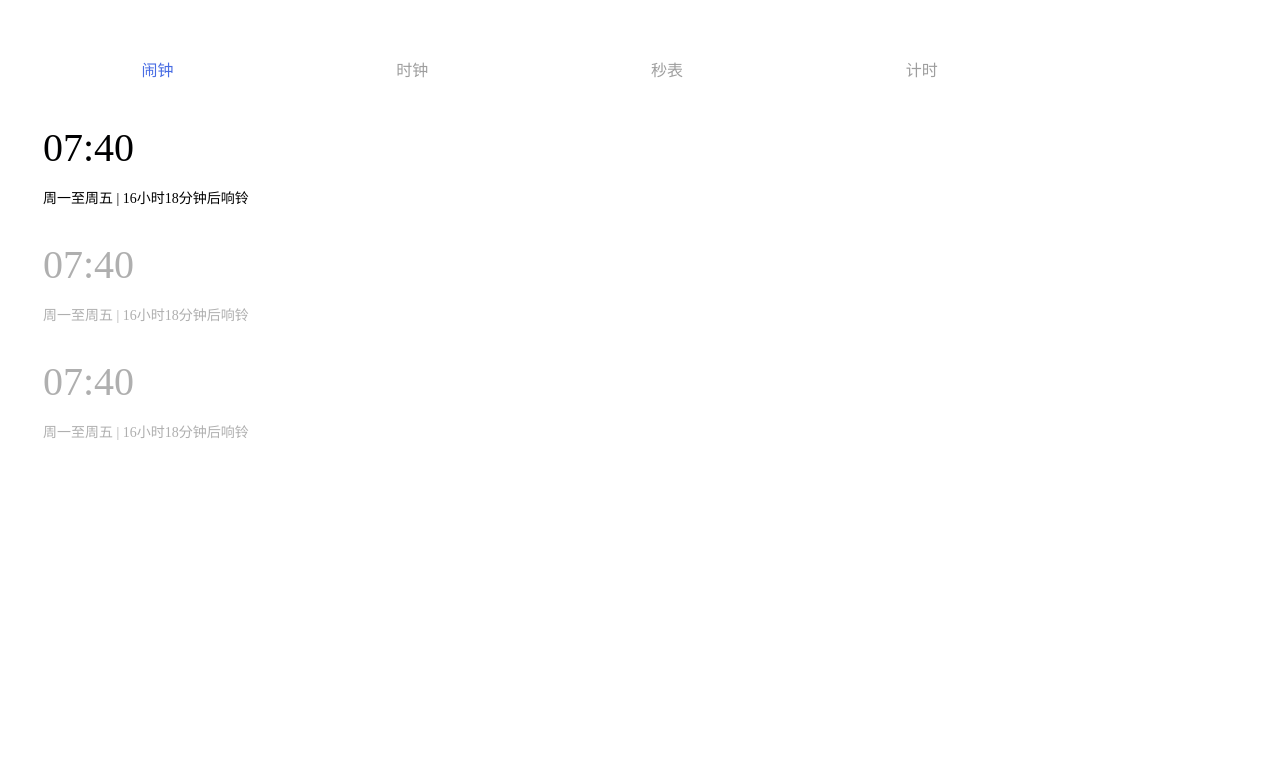
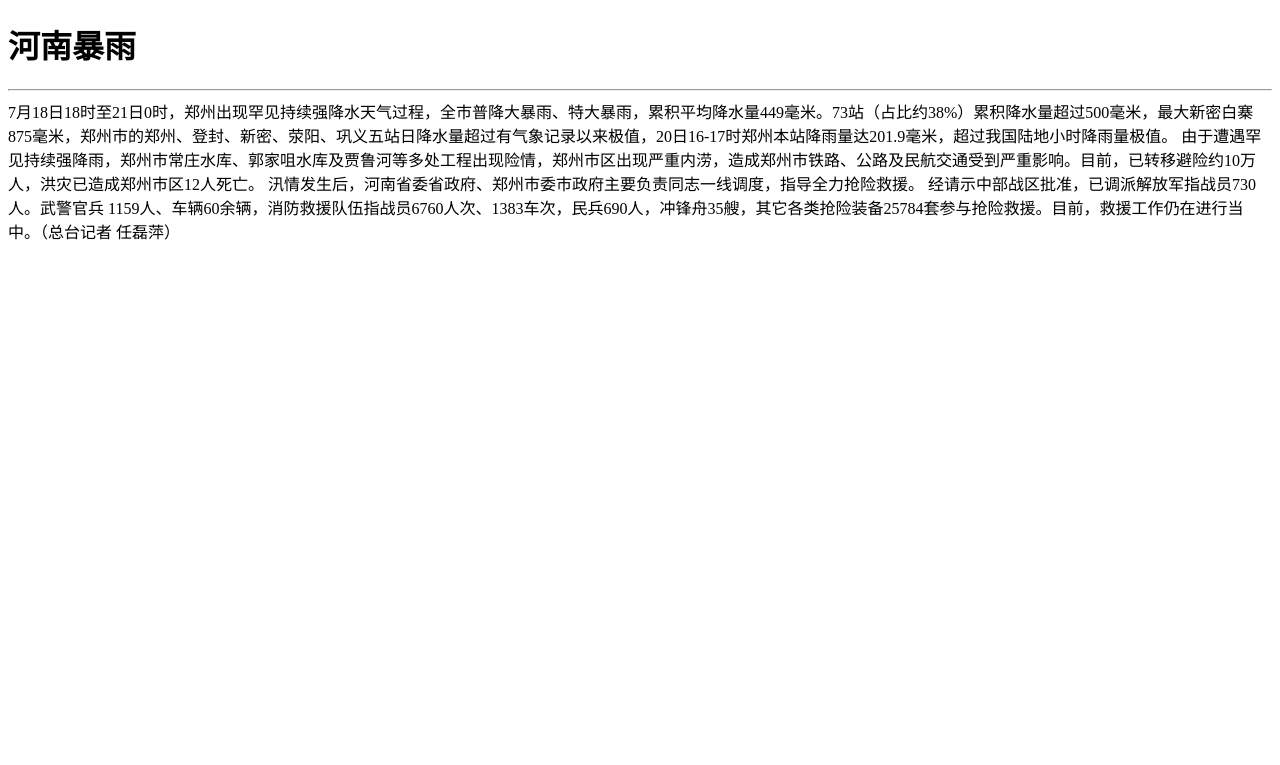
Before and after one commit to 123xms/home.github.io, a plain HTML site: page index.html in a window 1280 px wide. Drawn offline with Linux system fonts and the light colour scheme.

Commit message:
Update index.html

```diff
--- a/index.html
+++ b/index.html
@@ -6,99 +6,14 @@
     <meta http-equiv="X-UA-Compatible" content="IE=edge">
     <meta name="viewport" content="width=device-width, initial-scale=1.0">
     <title>Document</title>
-    <style>
-        .nav{
-            display: flex;
-            justify-content: space-around;
-            align-items: center;
-            list-style: none;
-            font-size: 16px;
-            color: #9e9e9e;
-            margin-top: 57px;
-            padding-left: 22px;
-        }
-        .first{
-            color: #486ce3;
-        }
-        .list{
-            margin-top: 43px;
-            padding-left: 35px;
-        }
-        .list li{
-            display: flex;
-            align-items: center;
-            margin-top: 34px;
-        }
-        .list .left .time{
-            font-size: 40px;
-            color: #000001;
-        }
-        .list .left .ring{
-            margin-top: 16px;
-            font-size: 14px;
-            color: #000000;
-        }
-        .list .btn{
-            margin-left: 49px;
-        }
-        .list .gray .left .time, .list .gray .left .ring{
-            color: #afafaf;
-        }
-        .footer-btn{
-            position: fixed;
-            right: 38px;
-            bottom: 38px;
-        }
-        .footer-btn .btn-left{
-            margin-right: 29px;
-        }
-    </style>
-</head>
-<body>
-    <nav>
-        <ul class="nav">
-            <li class="first">闹钟</li>
-            <li>时钟</li>
-            <li>秒表</li>
-            <li>计时</li>
-            <li>
-                <img height="22" src="./imgs/形状 3.png" alt="" srcset="">
-            </li>
-        </ul>
-    </nav>
-    <ul class="list">
-        <li>
-            <div class="left">
-                <div class="time">07:40</div>
-                <div class="ring">周一至周五 | 16小时18分钟后响铃 </div>
-            </div>
-            <div class="btn">
-               <img src="./imgs/开.png" alt="" width="50">
-            </div>
-        </li>
-        <li class="gray">
-            <div class="left">
-                <div class="time">07:40</div>
-                <div class="ring">周一至周五 | 16小时18分钟后响铃 </div>
-            </div>
-            <div class="btn">
-               <img src="./imgs/关.png" alt="" width="50">
-            </div>
-        </li>
-        <li class="gray">
-            <div class="left">
-                <div class="time">07:40</div>
-                <div class="ring">周一至周五 | 16小时18分钟后响铃 </div>
-            </div>
-            <div class="btn">
-               <img src="./imgs/关.png" alt="" width="50">
-            </div>
-        </li>
-    </ul>
+ <h1>河南暴雨</h1>
+ <hr>
+ 7月18日18时至21日0时，郑州出现罕见持续强降水天气过程，全市普降大暴雨、特大暴雨，累积平均降水量449毫米。73站（占比约38%）累积降水量超过500毫米，最大新密白寨875毫米，郑州市的郑州、登封、新密、荥阳、巩义五站日降水量超过有气象记录以来极值，20日16-17时郑州本站降雨量达201.9毫米，超过我国陆地小时降雨量极值。
 
-    <div class="footer-btn">
-        <img class="btn-left" src="./imgs/形状1.png" alt="" width="50">
-        <img src="./imgs/形状2.png" alt="" width="50">
-    </div>
+由于遭遇罕见持续强降雨，郑州市常庄水库、郭家咀水库及贾鲁河等多处工程出现险情，郑州市区出现严重内涝，造成郑州市铁路、公路及民航交通受到严重影响。目前，已转移避险约10万人，洪灾已造成郑州市区12人死亡。
+
+汛情发生后，河南省委省政府、郑州市委市政府主要负责同志一线调度，指导全力抢险救援。
+
+经请示中部战区批准，已调派解放军指战员730人。武警官兵 1159人、车辆60余辆，消防救援队伍指战员6760人次、1383车次，民兵690人，冲锋舟35艘，其它各类抢险装备25784套参与抢险救援。目前，救援工作仍在进行当中。（总台记者 任磊萍）
 </body>
 </html>
```
